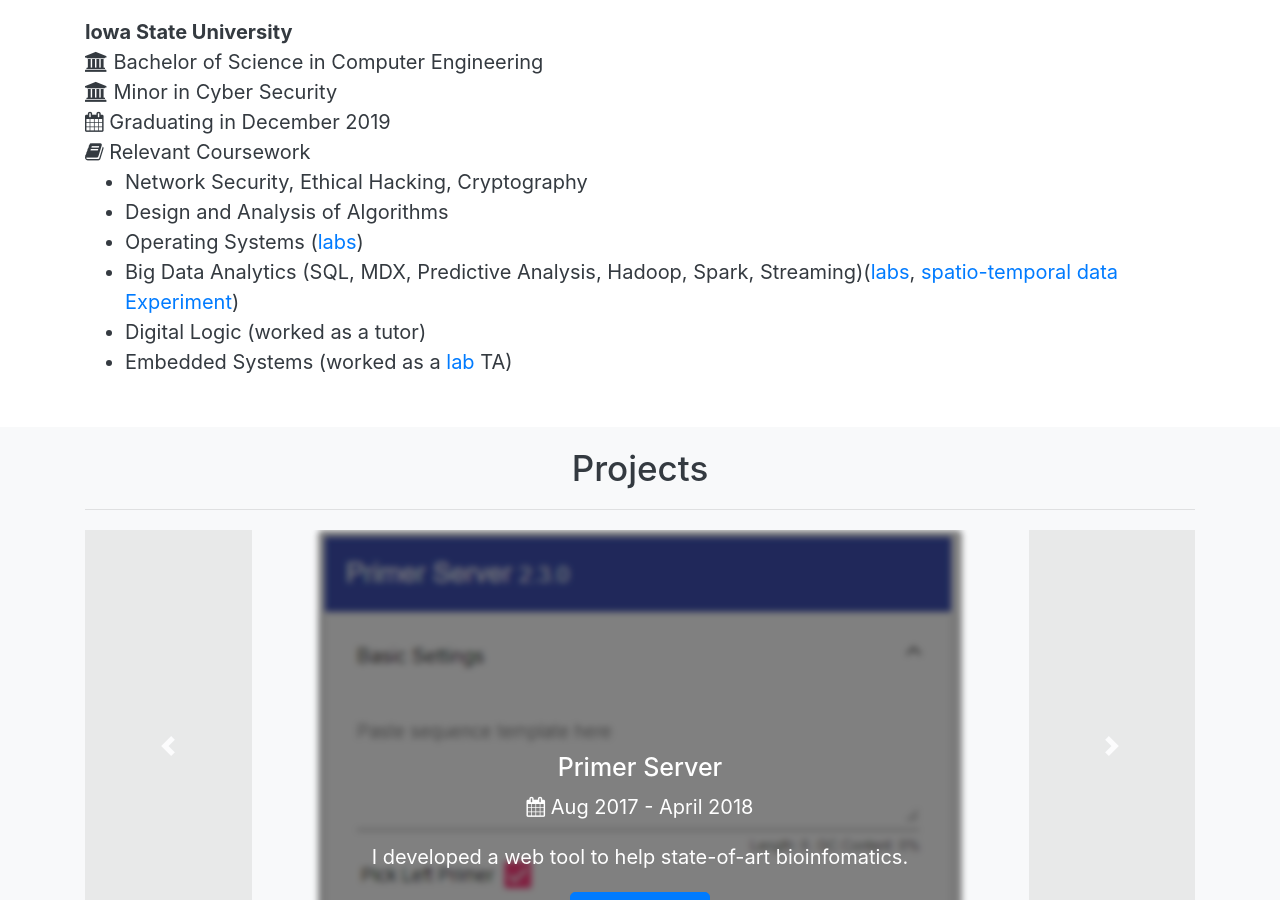
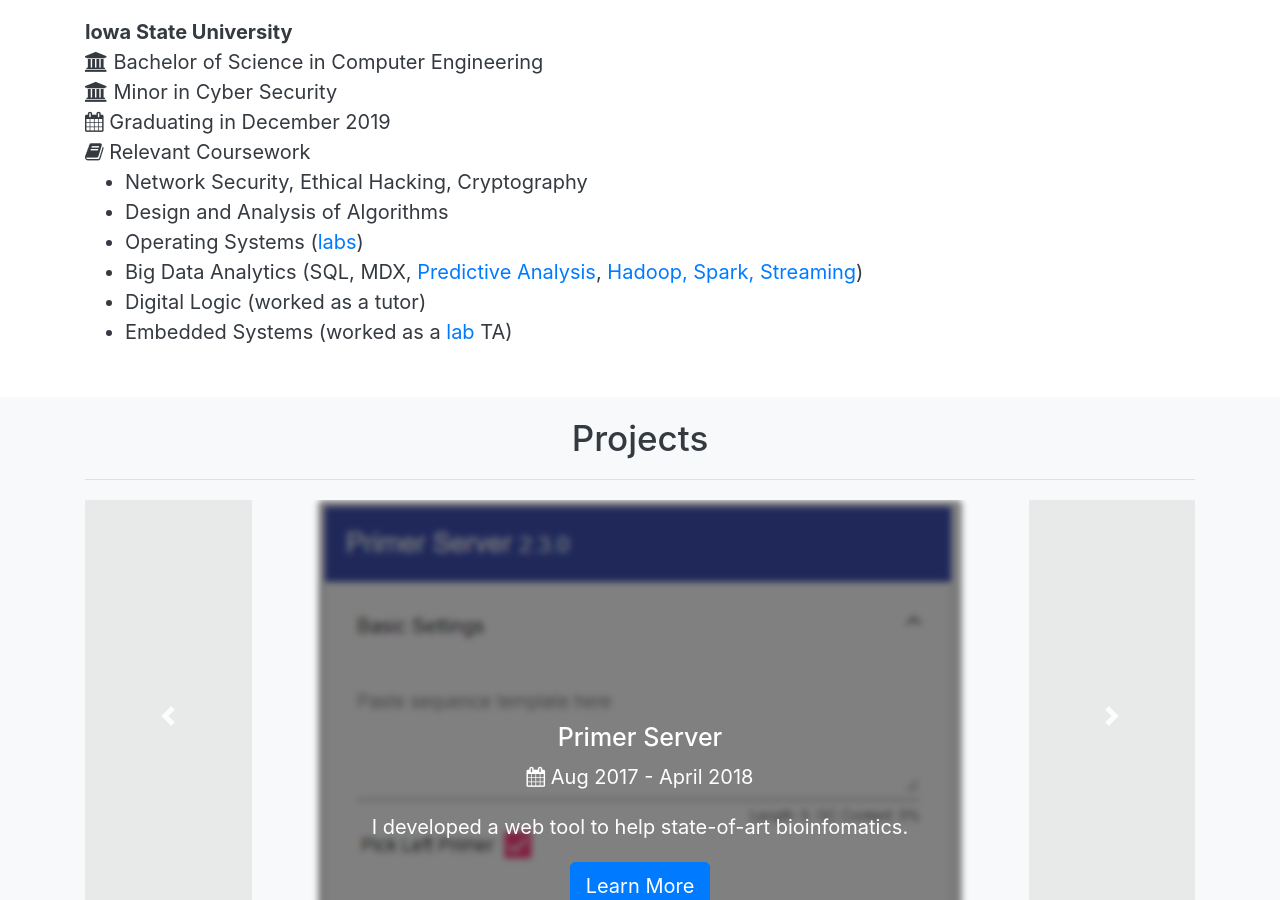
Before and after one commit to takasoft/takasoft.github.io, a Jekyll site: the page built from about.html, in a window 1280 px wide and 900 px high, scrolled down 1486 px. Built offline with Jekyll 4.4.1, drawn with Linux system fonts in a browser that asks for light colours.

Commit message:
Update about.html

```diff
--- a/about.html
+++ b/about.html
@@ -77,7 +77,7 @@ filetype: html
         <li>Network Security, Ethical Hacking, Cryptography</li>
         <li>Design and Analysis of Algorithms</li>
         <li>Operating Systems (<a href="https://github.com/takasoft/operating-systems-labs" target="_blank">labs</a>)</li>
-        <li>Big Data Analytics (SQL, MDX, Predictive Analysis, Hadoop, Spark, Streaming)(<a href="https://github.com/takasoft/big-data-analytics-lab" target="_blank">labs</a>, <a href="https://www.kaggle.com/takaoo/spatial-temporal-data-practice" target="_blank">spatio-temporal data Experiment</a>)</li>
+        <li>Big Data Analytics (SQL, MDX, <a href="https://www.kaggle.com/takaoo/spatial-temporal-data-practice" target="_blank">Predictive Analysis</a>, <a href="https://github.com/takasoft/big-data-analytics-lab" target="_blank">Hadoop, Spark, Streaming</a>)</li>
         <li>Digital Logic (worked as a tutor)</li>
         <li>Embedded Systems (worked as a <a href="https://github.com/takasoft/embedded-c-labs" target="_blank">lab</a> TA)</li>
       </ul>
```
